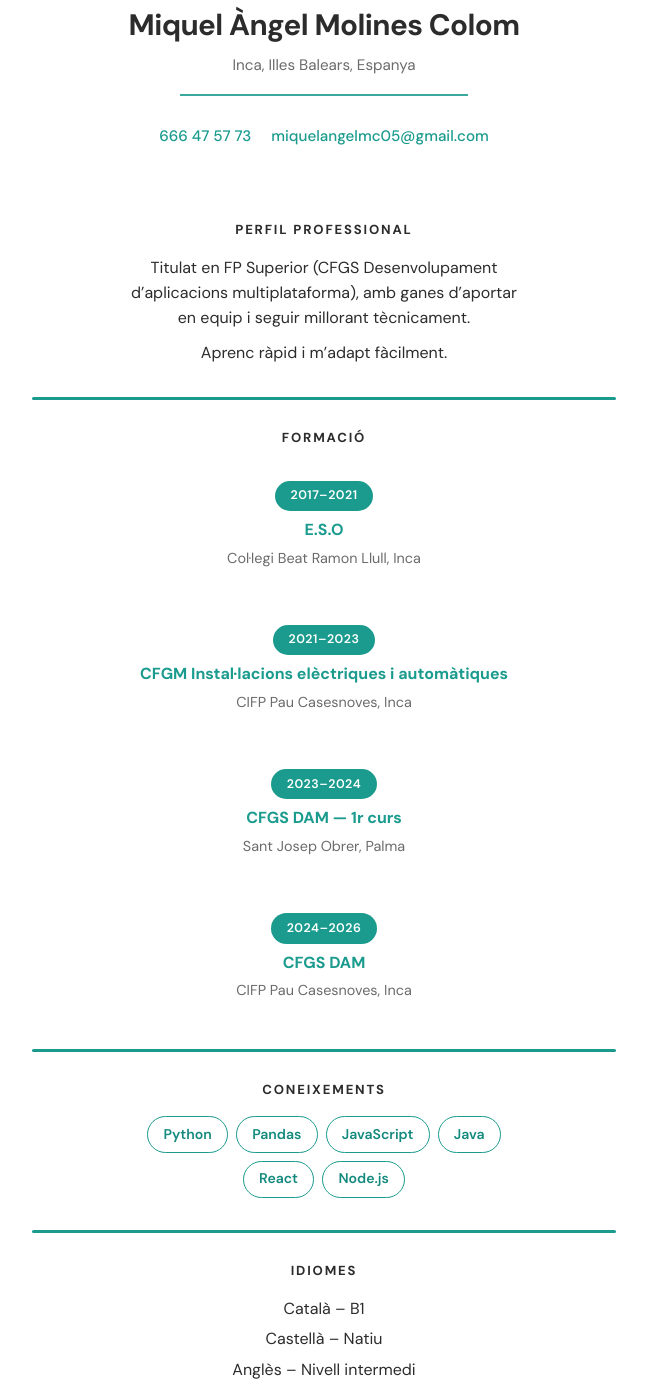
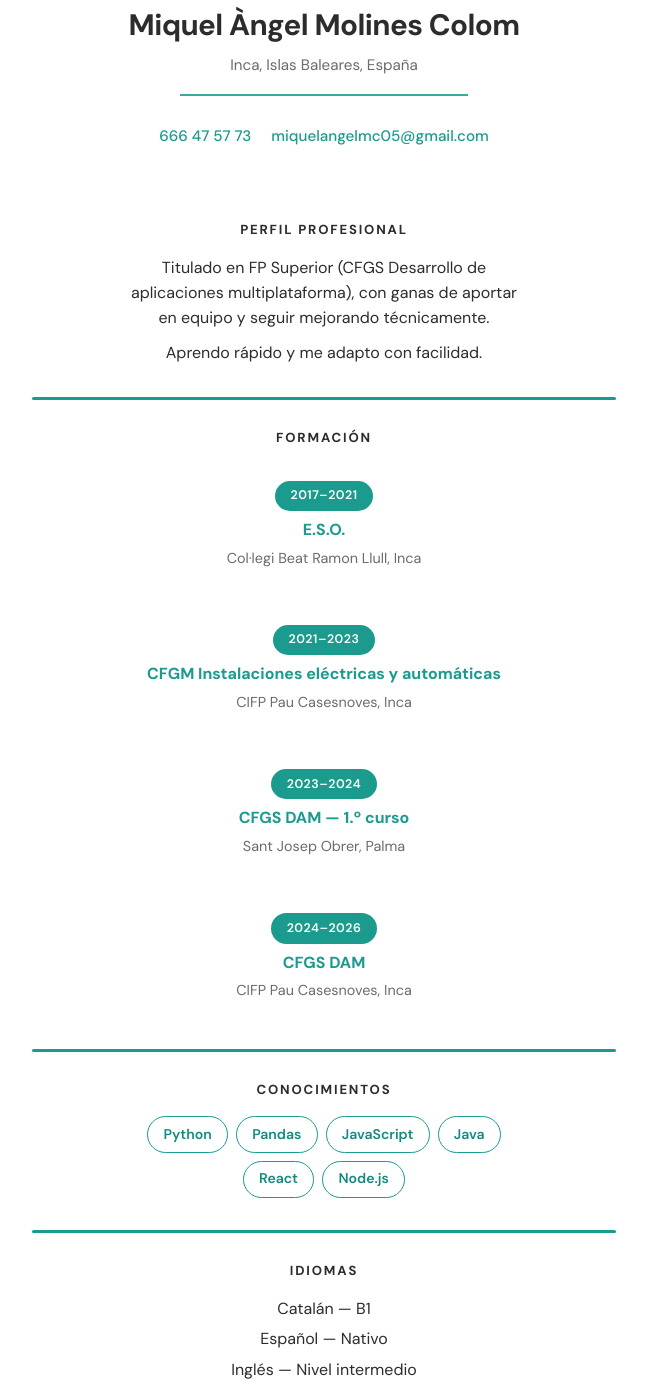
Before and after one commit to MiquelAngelmc/cv, a plain HTML site: page index.html in a window 1280 px wide. Shown: the part 314-1700 px from the top of the page, without its empty margins (316-963 px from the left). Drawn offline with Linux system fonts and the light colour scheme.

Commit message:
Traduce el CV web al castellano

```diff
--- a/index.html
+++ b/index.html
@@ -1,11 +1,11 @@
 <!DOCTYPE html>
-<html lang="ca">
+<html lang="es">
   <head>
     <meta charset="utf-8" />
     <meta name="viewport" content="width=device-width, initial-scale=1" />
     <meta
       name="description"
-      content="Currículum de Miquel Àngel Molines Colom — desenvolupador multiplataforma (CFGS DAM), Illes Balears."
+      content="Currículum de Miquel Àngel Molines Colom — desarrollador multiplataforma (CFGS DAM), Islas Baleares."
     />
     <title>Miquel Àngel Molines Colom — CV</title>
     <link rel="preconnect" href="https://fonts.googleapis.com" />
@@ -37,11 +37,11 @@
               src="profile.png"
               width="320"
               height="320"
-              alt="Retrat de Miquel Àngel Molines Colom"
+              alt="Retrato de Miquel Àngel Molines Colom"
             />
           </div>
           <h1 class="name">Miquel Àngel Molines Colom</h1>
-          <p class="location">Inca, Illes Balears, Espanya</p>
+          <p class="location">Inca, Islas Baleares, España</p>
           <hr class="contact-line" />
           <p class="contacts">
             <a href="tel:+34666475773">666 47 57 73</a>
@@ -52,32 +52,32 @@
 
       <main>
         <section id="perfil" aria-labelledby="perfil-heading">
-          <h2 id="perfil-heading">Perfil professional</h2>
+          <h2 id="perfil-heading">Perfil profesional</h2>
           <p class="lead">
-            Titulat en FP Superior (CFGS Desenvolupament d’aplicacions
-            multiplataforma), amb ganes d’aportar en equip i seguir millorant
-            tècnicament.
+            Titulado en FP Superior (CFGS Desarrollo de aplicaciones
+            multiplataforma), con ganas de aportar en equipo y seguir mejorando
+            técnicamente.
           </p>
-          <p class="lead">Aprenc ràpid i m’adapt fàcilment.</p>
+          <p class="lead">Aprendo rápido y me adapto con facilidad.</p>
           <hr class="rule rule-wide" />
         </section>
 
-        <section id="formacio" aria-labelledby="formacio-heading">
-          <h2 id="formacio-heading">Formació</h2>
+        <section id="formacion" aria-labelledby="formacion-heading">
+          <h2 id="formacion-heading">Formación</h2>
           <ol class="edu-list">
             <li class="edu-item">
               <span class="pill">2017–2021</span>
-              <p class="degree">E.S.O</p>
+              <p class="degree">E.S.O.</p>
               <p class="school">Col·legi Beat Ramon Llull, Inca</p>
             </li>
             <li class="edu-item">
               <span class="pill">2021–2023</span>
-              <p class="degree">CFGM Instal·lacions elèctriques i automàtiques</p>
+              <p class="degree">CFGM Instalaciones eléctricas y automáticas</p>
               <p class="school">CIFP Pau Casesnoves, Inca</p>
             </li>
             <li class="edu-item">
               <span class="pill">2023–2024</span>
-              <p class="degree">CFGS DAM — 1r curs</p>
+              <p class="degree">CFGS DAM — 1.º curso</p>
               <p class="school">Sant Josep Obrer, Palma</p>
             </li>
             <li class="edu-item">
@@ -89,8 +89,8 @@
           <hr class="rule rule-wide" />
         </section>
 
-        <section id="coneixements" aria-labelledby="coneixements-heading">
-          <h2 id="coneixements-heading">Coneixements</h2>
+        <section id="conocimientos" aria-labelledby="conocimientos-heading">
+          <h2 id="conocimientos-heading">Conocimientos</h2>
           <ul class="tech-list">
             <li class="tech-tag">Python</li>
             <li class="tech-tag">Pandas</li>
@@ -102,18 +102,18 @@
           <hr class="rule rule-wide" />
         </section>
 
-        <section id="idiomes" aria-labelledby="idiomes-heading">
-          <h2 id="idiomes-heading">Idiomes</h2>
+        <section id="idiomas" aria-labelledby="idiomas-heading">
+          <h2 id="idiomas-heading">Idiomas</h2>
           <ul class="lang-list">
-            <li>Català – B1</li>
-            <li>Castellà – Natiu</li>
-            <li>Anglès – Nivell intermedi</li>
+            <li>Catalán — B1</li>
+            <li>Español — Nativo</li>
+            <li>Inglés — Nivel intermedio</li>
           </ul>
         </section>
       </main>
 
       <footer class="site-foot">
-        Pàgina estàtica feta amb <code>HTML</code> i <code>CSS</code>.
+        Página estática hecha con <code>HTML</code> y <code>CSS</code>.
       </footer>
     </div>
   </body>
```
